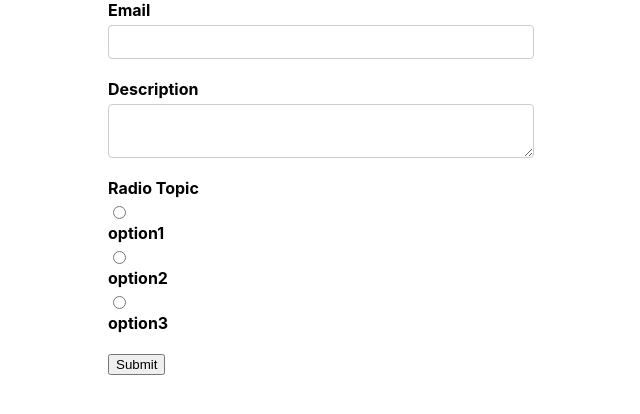
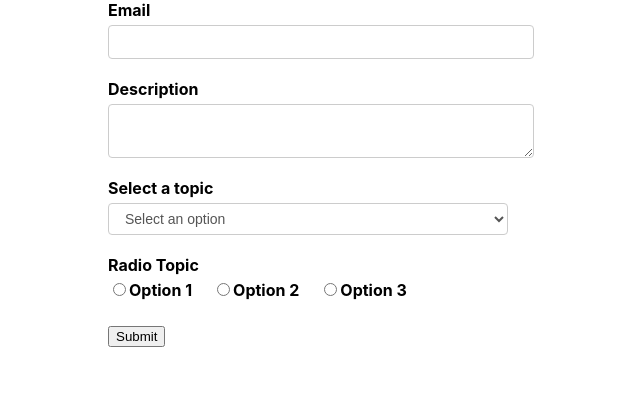
Before and after one commit to spawn57/learning-formik, a React (Create React App) app: page / in a window 1280 px wide. Shown: the top 414 px of the page, without its empty margins (319-959 px from the left). Built offline with nearby package versions, Linux system fonts and the light colour scheme.

Commit message:
Added select component

```diff
--- a/src/App.css
+++ b/src/App.css
@@ -9,9 +9,17 @@
   margin-bottom: 5px;
 }
 
+input+label {
+  font-weight: bold;
+  display: inline-flex;
+  margin-right: 20px;
+}
+
 input[type='text'],
 input[type='email'],
-textarea {
+input[type='password'],
+textarea,
+select {
   display: block;
   width: 400px;
   padding: 6px 12px;
--- a/src/components/FormikContainer.js
+++ b/src/components/FormikContainer.js
@@ -1,25 +1,33 @@
-import React from 'react';
-import { Formik, Form } from 'formik';
-import FormikControl from './FormikControl';
-import * as Yup from 'yup';
+import React from "react";
+import { Formik, Form } from "formik";
+import FormikControl from "./FormikControl";
+import * as Yup from "yup";
 
 function FormikContainer() {
+  const dropdownOptions = [
+    { key: "Select an option", value: "" },
+    { key: "Option 1", value: "option1" },
+    { key: "Option 2", value: "option2" },
+    { key: "Option 3", value: "option3" },
+  ];
   const radioOptions = [
-        { key: 'option1', value: 'Option 1' },
-        { key: 'option2', value: 'Option 2' },
-        { key: 'option3', value: 'Option 3' },
-    ]
+    { key: "Option 1", value: "option1" },
+    { key: "Option 2", value: "option2" },
+    { key: "Option 3", value: "option3" },
+  ];
   const initialValues = {
     email: "",
     description: "",
+    selectOption: "",
     radioOption: "",
   };
   const validationSchema = Yup.object({
-        email: Yup.string().required('Required'),
-        description: Yup.string().required('Required'),
-        radioOption: Yup.string().required('Required'),
+    email: Yup.string().required("Required"),
+    description: Yup.string().required("Required"),
+    selectOption: Yup.string().required("Required"),
+    radioOption: Yup.string().required("Required"),
   });
-    const onSubmit = values => console.log('Form data', values);
+  const onSubmit = (values) => console.log("Form data", values);
 
   return (
     <Formik
@@ -41,6 +49,12 @@
             name="description"
           />
           <FormikControl
+            control="select"
+            label="Select a topic"
+            name="selectOption"
+            options={dropdownOptions}
+          />
+          <FormikControl
             control="radio"
             label="Radio Topic"
             name="radioOption"
--- a/src/components/FormikControl.js
+++ b/src/components/FormikControl.js
@@ -1,6 +1,7 @@
 import Input from './Input';
 import TextArea from './TextArea';
 import RadioButton from './RadioButton';
+import Select from './Select';
 
 function FormikControl(props) {
   const { control, ...rest } = props;
@@ -10,6 +11,7 @@
     case "textarea":
         return <TextArea {...rest} />;
     case "select":
+      return <Select {...rest} />
     case "radio":
       return <RadioButton {...rest} />;
     case "checkbox":
--- /dev/null
+++ b/src/components/Select.js
@@ -0,0 +1,26 @@
+import React from 'react'
+import { Field, ErrorMessage } from 'formik';
+import TextError from './TextError';
+
+function Select(props) {
+    const { label, name, options, ...rest } = props;
+    return (
+        <div className='form-control'>
+            <label htmlFor={name}>{label}</label>
+            <Field as='select' id={name} name={name} {...rest}>
+                {
+                    options.map(option => {
+                        return (
+                            <option key={option.value} value={option.value}>
+                                {option.key}
+                            </option>
+                        )
+                    })
+                }
+            </Field>
+            <ErrorMessage name={name} component={TextError} />
+        </div>
+    );
+}
+
+export default Select;
```
Lines whose indentation alone changed are shown as unchanged.
